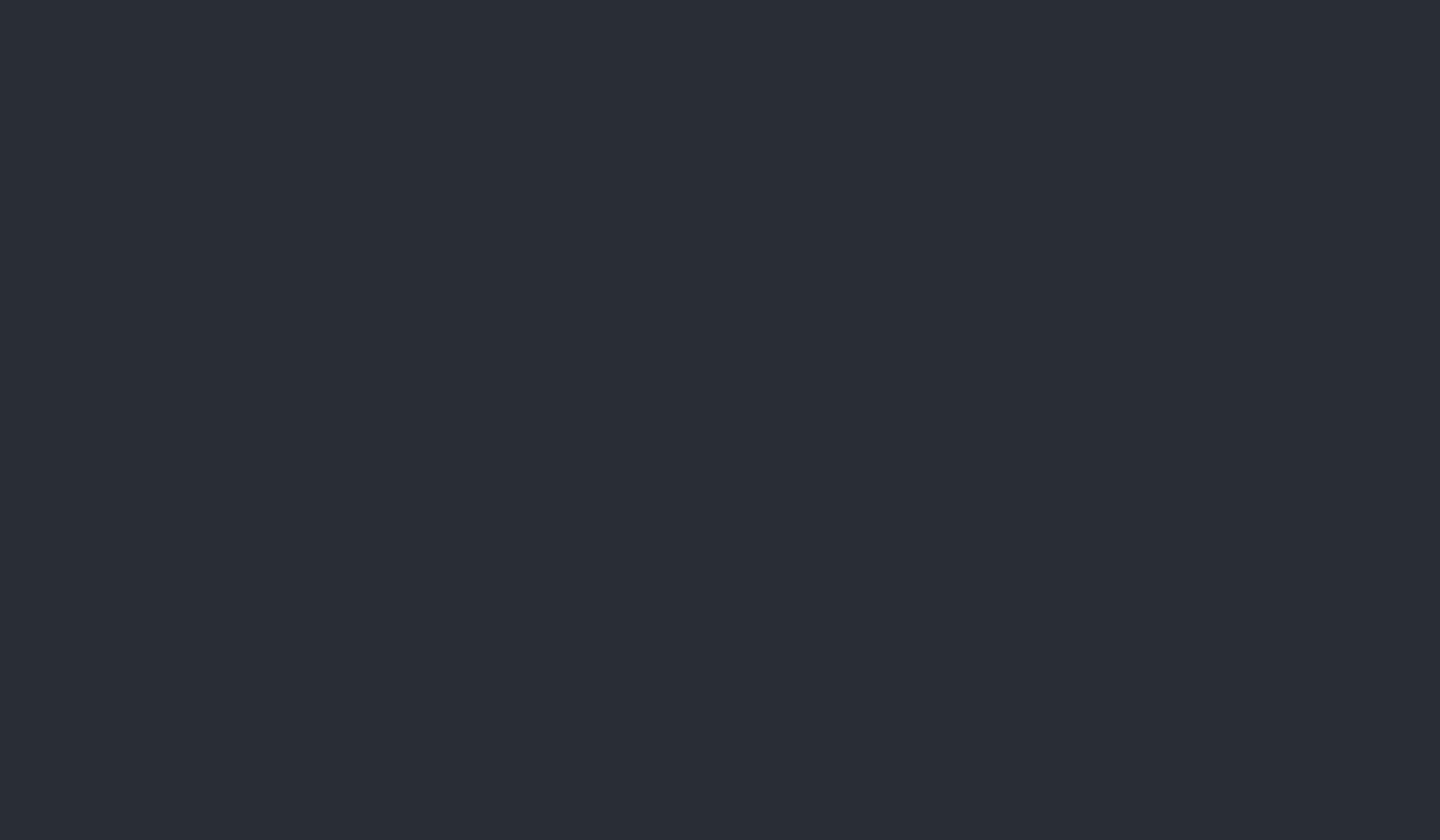
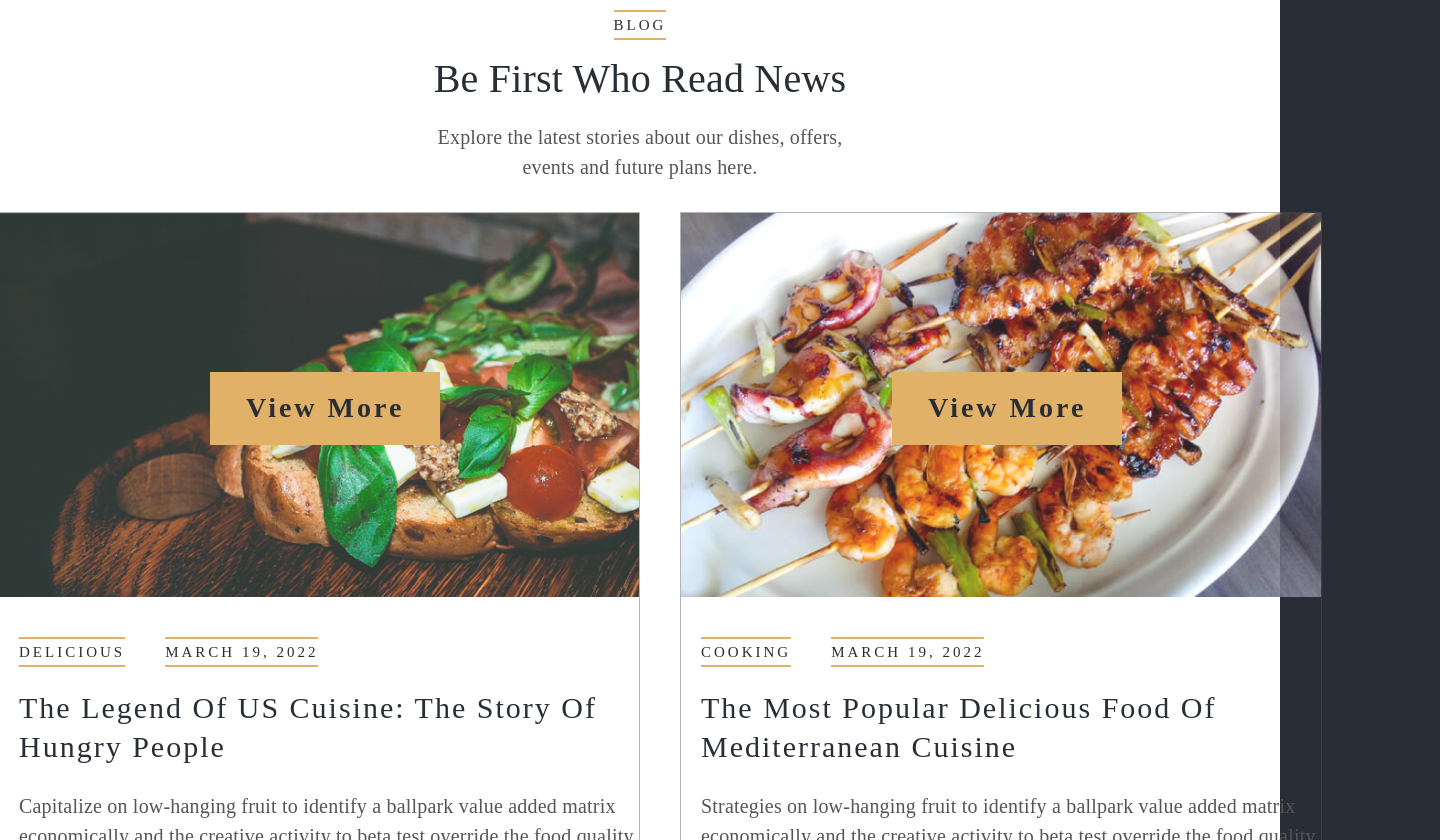
Before and after one commit to YourContender/react-restaurant-app, a React (Create React App) app: page /blog in a window 1280 px wide. Before the commit this address had no page. Shown: the part 280-1120 px from the top of the page, 1440 px wide, since content can reach past the window. Before the commit the page ends 800 px from the top, so only its background shows below. Built offline with nearby package versions, Linux system fonts and the light colour scheme.

Commit message:
add blog component

```diff
--- a/src/App.js
+++ b/src/App.js
@@ -4,6 +4,7 @@ import HomePage from './pages/HomePage';
 import MenuPage from './pages/MenuPage';
 import PopularDishesPage from './pages/PopularDishesPage';
 import './App.scss';
+import BlogPage from './pages/BlogPages';
 
 function App() {
     return (
@@ -13,6 +14,7 @@ function App() {
                 <Route path="/about" element={<AboutPage />}/>
                 <Route path="/menu" element={<MenuPage />}/>
                 <Route path="/dishes" element={<PopularDishesPage />}/>
+                <Route path="/blog" element={<BlogPage />}/>
             </Routes>
         </div>
     )
--- /dev/null
+++ b/src/components/blog/Blog.js
@@ -0,0 +1,94 @@
+import blog1 from '../../img/blog/blog1.png';
+import blog2 from '../../img/blog/blog2.png';
+import './Blog.scss';
+
+const Blog = () => {
+    return (
+        <div className="blog">
+            <div className="blog_promo">
+                <div className="blog_subtitle">
+                    <span>blog</span>
+                </div>
+
+                <div className="blog_title">
+                    <h1>Be First Who Read News</h1>
+                </div>
+
+                <div className="blog_descr">
+                    <span>
+                        Explore the latest stories about our dishes, offers,<br/>
+                        events and future plans here.
+                    </span>
+                </div>
+            </div>
+
+            <div className="blog_content">
+                <div className="blog_content_item">
+                    <div>
+                        <img src={blog1} alt="blog logo" />
+                        <button>View More</button>
+                    </div>
+
+                    <div>
+                        <div className="blog_content_subtitle">
+                            <div>
+                                <span>Delicious</span>
+                            </div>
+                            <div className="blog_content_date">
+                                <span>March 19, 2022</span>
+                            </div>
+                        </div>
+
+                        <div className="blog_content_title">
+                            <div>
+                                <h2>The Legend of US Cuisine: The Story of Hungry People</h2>
+                            </div>
+
+                            <div>
+                                <span>
+                                    Capitalize on low-hanging fruit to identify a ballpark value
+                                    added matrix economically and the creative activity to beta test
+                                    override the food quality.
+                                </span>
+                            </div>
+                        </div>
+                    </div>
+                </div>
+
+                <div className="blog_content_item">
+                    <div>
+                        <img src={blog2} alt="blog logo" />
+                        <button>View More</button>
+                    </div>
+
+                    <div>
+                        <div className="blog_content_subtitle">
+                            <div>
+                                <span>Cooking</span>
+                            </div>
+                            <div className="blog_content_date">
+                                <span>March 19, 2022</span>
+                            </div>
+                        </div>
+
+                        <div className="blog_content_title">
+                            <div>
+                                <h2>The Most Popular Delicious Food of Mediterranean Cuisine</h2>
+                            </div>
+
+                            <div>
+                                <span>
+                                    Strategies on low-hanging fruit to identify a ballpark
+                                    value added matrix economically and the creative activity
+                                    to beta test override the food quality.
+                                </span>
+                            </div>
+                        </div>
+                    </div>
+                </div>
+            </div>
+        </div>
+    )
+}
+
+export default Blog;
--- /dev/null
+++ b/src/components/blog/Blog.scss
@@ -0,0 +1,123 @@
+.blog {
+    background-color: #fff;
+    display: flex;
+    flex-direction: column;
+    align-items: center;
+    padding-top: 50px;
+    &_promo {
+        padding-bottom: 30px;
+    }
+    &_subtitle {
+        text-align: center;
+        span {
+            font-family: 'Josefin Sans';
+            font-weight: 400;
+            font-size: 15px;
+            line-height: 22px;
+            letter-spacing: 3px;
+            text-transform: uppercase;
+            color: #292E36;
+            border-top: 2px solid #E1B168;
+            border-bottom: 2px solid #E1B168;
+            padding: 5px 0;
+        }
+    }
+    &_title {
+        h1 {
+            font-family: 'Cormorant Infant';
+            font-weight: 400;
+            font-size: 40px;
+            line-height: 56px;
+            text-align: center;
+            letter-spacing: 0.2px;
+            text-transform: capitalize;
+            color: #292E36;
+            margin: 15px 0;
+        }
+    }
+    &_descr {
+        text-align: center;
+        span {
+            font-family: 'Josefin Sans';
+            font-weight: 400;
+            font-size: 20px;
+            line-height: 30px;
+            text-align: center;
+            letter-spacing: 0.2px;
+            color: #555555;
+        }
+    }
+    &_content {
+        display: flex;
+        &_item {
+            width: 640px;
+            height: 720px;
+            position: relative;
+            margin-left: 40px;
+            border: 1px solid #55555570;
+            margin-bottom: 50px;
+            img {
+                opacity: .87;
+            }
+            button {
+                position: absolute;
+                top: 22%;
+                left: 33%;
+                width: 230px;
+                height: 73px;
+                background: #E1B168;
+                border: none;
+                color: #292E36;
+                font-size: 28px;
+                letter-spacing: 3px;
+                font-weight: 700;
+                font-family: 'Cormorant Infant';
+            }
+        }
+        &_subtitle {
+            display: flex;
+            margin-top: 40px;
+            padding-left: 20px;
+            padding-right: 20px;
+            span {
+                font-family: 'Josefin Sans';
+                font-style: normal;
+                font-weight: 400;
+                font-size: 15px;
+                line-height: 22px;
+                letter-spacing: 3px;
+                text-transform: uppercase;
+                color: #292E36;
+                border-top: 2px solid #E1B168;
+                border-bottom: 2px solid #E1B168;
+                padding: 5px 0;
+            }
+        }
+        &_date {
+            margin-left: 40px;
+        }
+        &_title {
+            padding-left: 20px;
+            margin-top: 15px;
+            h2 {
+                font-family: 'Cormorant Infant';
+                font-style: normal;
+                font-weight: 400;
+                font-size: 30px;
+                line-height: 39px;
+                letter-spacing: 2px;
+                text-transform: capitalize;
+                color: #292E36
+            }
+            span {
+                font-family: 'Josefin Sans';
+                font-style: normal;
+                font-weight: 400;
+                font-size: 20px;
+                line-height: 30px;
+                letter-spacing: 0.2px;
+                color: #555555;
+            }
+        }
+    }
+}
--- a/src/components/nav/Nav.js
+++ b/src/components/nav/Nav.js
@@ -23,7 +23,7 @@ const Nav = () => {
                         <Link to="/dishes">Popular Dishes</Link>
                     </div>
                     <div>
-                        <a href="#">Blog</a>
+                        <Link to="/blog">Blog</Link>
                     </div>
                     <div>
                         <a href="#">Contact Us</a>
--- /dev/null
+++ b/src/pages/BlogPages.js
@@ -0,0 +1,15 @@
+import Blog from "../components/blog/Blog";
+import Header from "../components/header/Header";
+import Nav from "../components/nav/Nav";
+
+const BlogPage = () => {
+    return (
+        <div>
+            <Header/>
+            <Nav/>
+            <Blog/>
+        </div>
+    )
+}
+
+export default BlogPage;
```
Also changed, not shown: src/img/blog/blog1.png (added), src/img/blog/blog2.png (added).
